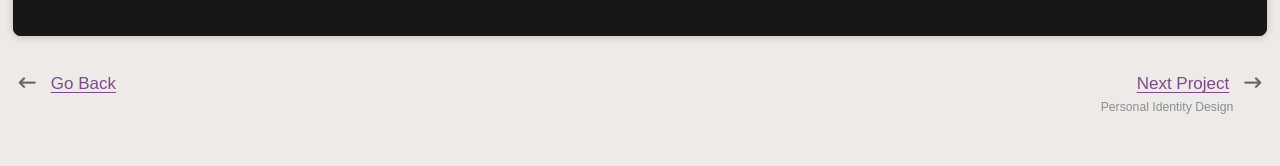
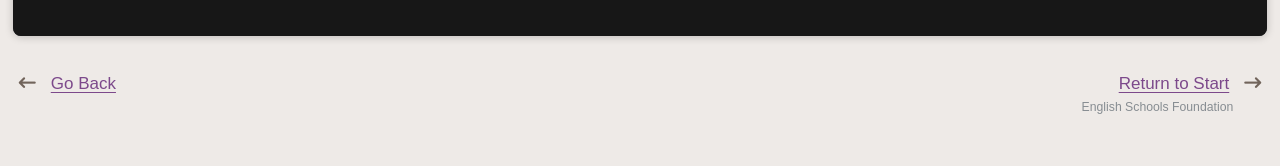
Before and after one commit to indoct/scho-react, a React (Vite) app: page /work/theodddystrict in a window 1280 px wide. Shown: the part 5246-5412 px from the top of the page. Built offline with nearby package versions, Linux system fonts and the light colour scheme; a web font is replaced by a local one.

Commit message:
inter-project nav links

```diff
--- a/src/pages/work/BG3SetCreator.jsx
+++ b/src/pages/work/BG3SetCreator.jsx
@@ -176,13 +176,13 @@ export default function BG3SetCreator() {
           <div className="col col-sm-6 text-end">
             <div className="d-flex flex-column justify-content-end">
               <div>
-                <Link to="../work/scho">
+                <Link to="../work/getsetsports">
                   <button className="back-link next-link">
                     Next Project<i className="fa-solid fa-arrow-right-long"></i>
                   </button>
                 </Link>
               </div>
-              <div className="next-proj">Personal Identity Design</div>
+              <div className="next-proj">Get Set Sports Academy</div>
             </div>
           </div>
         </div>
--- a/src/pages/work/ESFJoinUs.jsx
+++ b/src/pages/work/ESFJoinUs.jsx
@@ -300,13 +300,13 @@ export default function ESFJoinUs() {
           <div className="col col-sm-6 text-end">
             <div className="d-flex flex-column justify-content-end">
               <div>
-                <Link to="../work/scho">
+                <Link to="../work/bg3setcreator">
                   <button className="back-link next-link">
                     Next Project<i className="fa-solid fa-arrow-right-long"></i>
                   </button>
                 </Link>
               </div>
-              <div className="next-proj">Personal Identity Design</div>
+              <div className="next-proj">BG3 Set Creator</div>
             </div>
           </div>
         </div>
--- a/src/pages/work/GetSetSports.jsx
+++ b/src/pages/work/GetSetSports.jsx
@@ -183,13 +183,13 @@ export default function GetSetSports() {
           <div className="col col-sm-6 text-end">
             <div className="d-flex flex-column justify-content-end">
               <div>
-                <Link to="../work/scho">
+                <Link to="../work/quizzical">
                   <button className="back-link next-link">
                     Next Project<i className="fa-solid fa-arrow-right-long"></i>
                   </button>
                 </Link>
               </div>
-              <div className="next-proj">Personal Identity Design</div>
+              <div className="next-proj">Quizzical App</div>
             </div>
           </div>
         </div>
--- a/src/pages/work/Quizzical.jsx
+++ b/src/pages/work/Quizzical.jsx
@@ -129,7 +129,7 @@ export default function Quizzical() {
                   </button>
                 </Link>
               </div>
-              <div className="next-proj">Personal Identity Design</div>
+              <div className="next-proj">SCHO. Portfolio</div>
             </div>
           </div>
         </div>
--- a/src/pages/work/TheOddDystrict.jsx
+++ b/src/pages/work/TheOddDystrict.jsx
@@ -205,13 +205,14 @@ export default function TheOddDystrict() {
           <div className="col col-sm-6 text-end">
             <div className="d-flex flex-column justify-content-end">
               <div>
-                <Link to="../work/scho">
+                <Link to="../work/esfjoinus">
                   <button className="back-link next-link">
-                    Next Project<i className="fa-solid fa-arrow-right-long"></i>
+                    Return to Start
+                    <i className="fa-solid fa-arrow-right-long"></i>
                   </button>
                 </Link>
               </div>
-              <div className="next-proj">Personal Identity Design</div>
+              <div className="next-proj">English Schools Foundation</div>
             </div>
           </div>
         </div>
```
Also changed, not shown: src/App.jsx (+0 -13 lines).
